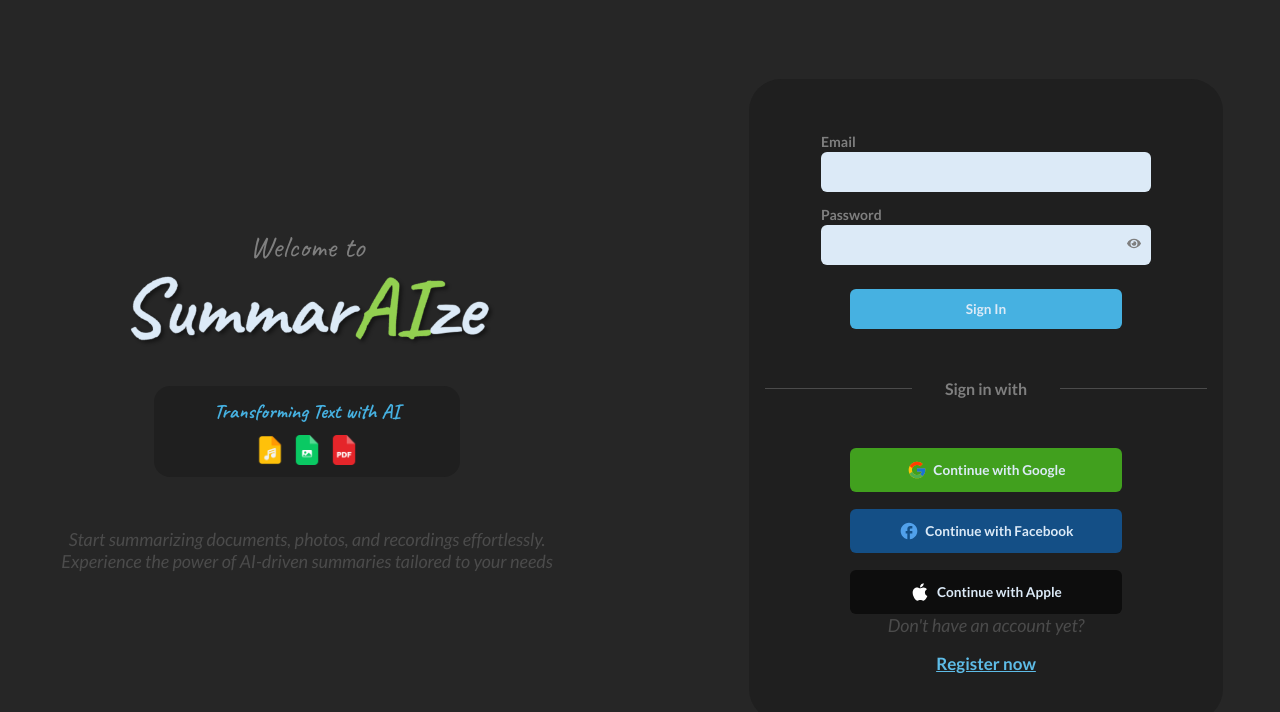
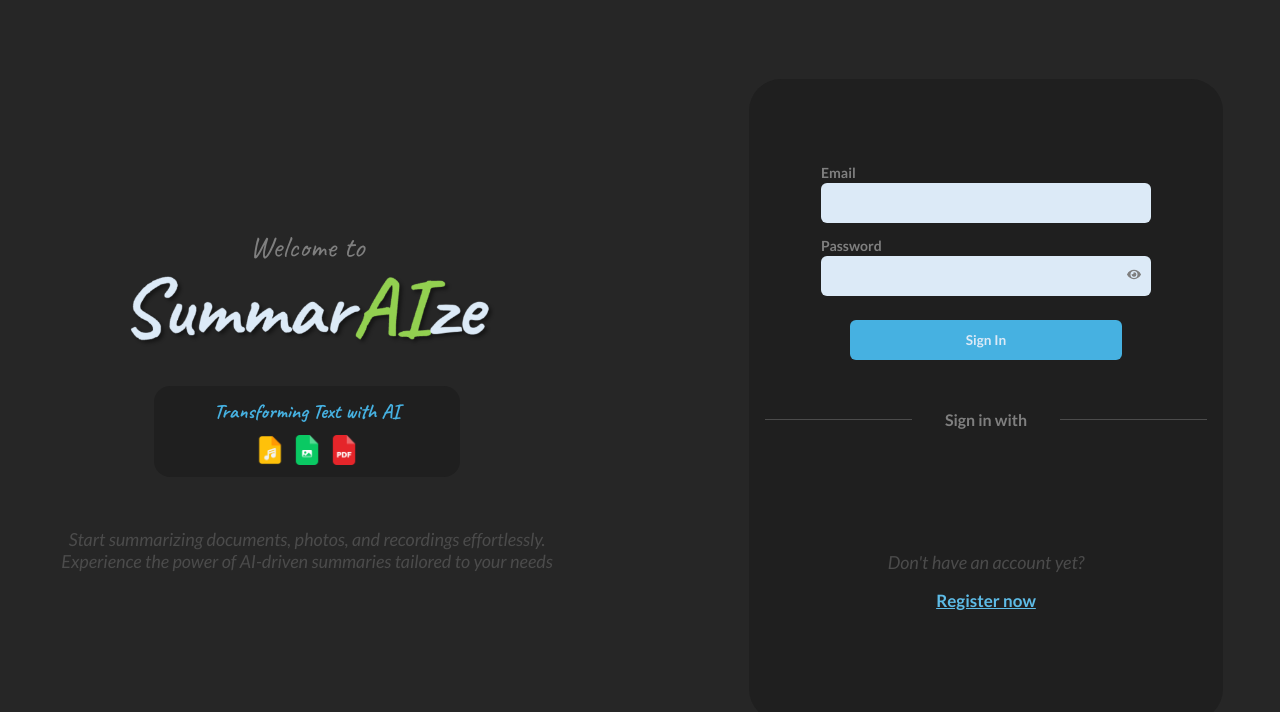
Before and after one commit to Matan-Eliyahu/SummarAIze-frontend, a React (Vite) app: page / in a window 1280 px wide. Shown: the top 712 px of the page. Built offline with nearby package versions, Linux system fonts and the light colour scheme.

Commit message:
Implemeting google sign in

```diff
--- a/package.json
+++ b/package.json
@@ -10,6 +10,7 @@
     "preview": "vite preview"
   },
   "dependencies": {
+    "@react-oauth/google": "^0.12.1",
     "@types/react-router-dom": "^5.3.3",
     "axios": "^1.7.2",
     "pdfjs-dist": "^4.2.67",
--- a/src/components/Error/Error.module.scss
+++ b/src/components/Error/Error.module.scss
@@ -5,7 +5,7 @@
   width: 100%;
   height: 100%;
   top: 9rem;
-  animation: fadeInBlur 0.4s ease-in-out forwards;
+  // animation: fadeInBlur 0.4s ease-in-out forwards;
 }
 
 @keyframes fadeInBlur {
@@ -24,7 +24,7 @@
   border-radius: 16px;
   border: 2px solid $input;
   padding: 24px 32px;
-  background-color: $secondary;
+  background-color: $primary;
   width: 25%;
   height: 20%;
   animation: fadeIn 0.4s ease-in-out;
--- a/src/components/Layout/Layout.tsx
+++ b/src/components/Layout/Layout.tsx
@@ -9,7 +9,7 @@
 }
 
 const Layout = ({ children, loading, text }: LayoutProps) => {
-  return <div className={styles.pageLayout}>{loading ? <Spinner size="l" fullPage text={text} /> : children}</div>;
+  return <div className={styles.pageLayout}>{loading ? <Spinner size="m" fullPage text={text} /> : children}</div>;
 };
 
 export default Layout;
--- a/src/context/AuthContext.tsx
+++ b/src/context/AuthContext.tsx
@@ -1,11 +1,13 @@
 import React, { createContext, ReactNode } from "react";
-import { IAuth,IUser } from "../common/types";
+import { IAuth, IUser } from "../common/types";
 import useAuthentication from "../hooks/useAuthenticatio";
+import { CredentialResponse } from "@react-oauth/google";
 
 interface AuthContextType {
   auth: IAuth | null;
   register: (user: IUser) => Promise<void>;
   login: (email: string, password: string) => Promise<void>;
+  googleSignin: (credential: CredentialResponse) => Promise<void>;
   logout: () => Promise<void>;
 }
 
--- a/src/hooks/useAuthenticatio.tsx
+++ b/src/hooks/useAuthenticatio.tsx
@@ -1,8 +1,9 @@
 import { useState, useEffect } from "react";
 import AuthService, { AxiosError } from "../services/AuthService";
-import { IAuth,IUser } from "../common/types";
+import { IAuth, IUser } from "../common/types";
 import { useError } from "./useError";
 import { clearLocalStorageAuth, getLocalStorageAuth, setLocalStorageAuth } from "../utils/localStorage";
+import { CredentialResponse } from "@react-oauth/google";
 
 export interface ExtendedAuth extends IAuth {
   expirationDate: Date;
@@ -44,6 +45,19 @@
     }
   }
 
+  async function googleSignin(credential: CredentialResponse) {
+    try {
+      const { request } = AuthService.googleSignin(credential);
+      const response = await request;
+      const auth: IAuth = response.data;
+      setLocalStorageAuth(auth);
+      setAuth(auth);
+    } catch (error) {
+      if (error instanceof AxiosError) setAlert({ error });
+      console.error("Google singin error:", error);
+    }
+  }
+
   async function logout() {
     if (auth) {
       try {
@@ -58,7 +72,7 @@
     }
   }
 
-  return { auth, register, login, logout };
+  return { auth, register, login, logout, googleSignin };
 };
 
 export default useAuthentication;
--- a/src/main.tsx
+++ b/src/main.tsx
@@ -4,8 +4,10 @@
 import "./index.scss";
 import { ErrorProvider } from "./context/ErrorContext.tsx";
 import { AuthProvider } from "./context/AuthContext.tsx";
+import { GoogleOAuthProvider } from "@react-oauth/google";
 
 ReactDOM.createRoot(document.getElementById("root")!).render(
+  <GoogleOAuthProvider clientId={import.meta.env.VITE_GOOGLE_CLIENT_ID}>
     <React.StrictMode>
       <ErrorProvider>
         <AuthProvider>
@@ -13,4 +15,5 @@
         </AuthProvider>
       </ErrorProvider>
     </React.StrictMode>
+  </GoogleOAuthProvider>
 );
--- a/src/pages/Home/Home.module.scss
+++ b/src/pages/Home/Home.module.scss
@@ -98,3 +98,11 @@
   color: $input;
   width: 500px;
 }
+
+.signupBox {
+  @extend .vbox;
+  padding: 32px;
+  gap: 0.5rem;
+  justify-content: center;
+  width: 100%;
+}
--- a/src/pages/Home/Home.tsx
+++ b/src/pages/Home/Home.tsx
@@ -1,16 +1,15 @@
-import { useNavigate } from "react-router-dom";
 import { useAuth } from "../../hooks/useAuth";
-import { FcGoogle } from "react-icons/fc";
-import { MdFacebook } from "react-icons/md";
-import { FaApple } from "react-icons/fa";
+// import { FcGoogle } from "react-icons/fc";
+// import { MdFacebook } from "react-icons/md";
+// import { FaApple } from "react-icons/fa";
 import { FormType } from "../../common/types";
 import Form from "../../components/Form/Form";
 import Welcome from "../../components/Welcome/Welcome";
 import styles from "./Home.module.scss";
+import { CredentialResponse, GoogleLogin } from "@react-oauth/google";
 
 function Home() {
-  const { login } = useAuth();
-  const navigate = useNavigate();
+  const { login, googleSignin } = useAuth();
 
   const signInForm: FormType = {
     formId: "signInForm",
@@ -38,6 +37,15 @@
     await login(email, password);
   }
 
+  async function onGoogleLoginSuccess(credentialResponse: CredentialResponse) {
+    console.log(credentialResponse);
+    await googleSignin(credentialResponse);
+  }
+
+  function onGoogleLoginFailure() {
+    console.log("Google login failed");
+  }
+
   return (
     <div className="home">
       <div className={styles.homeBox}>
@@ -47,14 +55,16 @@
         </div>
 
         <div className={styles.buttonBox}>
-          <Form formId={signInForm.formId} elements={signInForm.elements} confirmButton={signInForm.confirmButton}/>
+          <Form formId={signInForm.formId} elements={signInForm.elements} confirmButton={signInForm.confirmButton} />
           <div className={styles.boxSeparator}>
             <div className={styles.boxSeparatorLine}></div>
             <span className={styles.boxSeparatorItem}>Sign in with</span>
             <div className={styles.boxSeparatorLine}></div>
           </div>
 
-          <button className={styles.googleButton} onClick={() => navigate("signup")}>
+          <GoogleLogin theme="outline" width={270} locale="en" logo_alignment="center" text="continue_with" onSuccess={onGoogleLoginSuccess} onError={onGoogleLoginFailure} />
+
+          {/* <button className={styles.googleButton} onClick={() => navigate("signup")}>
             <FcGoogle size={20} />
             Continue with Google
           </button>
@@ -65,10 +75,11 @@
           <button className={styles.appleButton} onClick={() => navigate("signup")}>
             <FaApple size={20} className={styles.appleIcon} />
             Continue with Apple
-          </button>
-
-          <div className={styles.descriptionText}>Don't have an account yet?</div>
-          <a href="/signup">Register now</a>
+          </button> */}
+          <div className={styles.signupBox}>
+            <div className={styles.descriptionText}>Don't have an account yet?</div>
+            <a href="/signup">Register now</a>
+          </div>
         </div>
       </div>
     </div>
--- a/src/pages/Summarize/Summarize.tsx
+++ b/src/pages/Summarize/Summarize.tsx
@@ -16,7 +16,7 @@
 
   async function handleSummarize() {
     if (!file) {
-      console.log("No file!");
+      setAlert({text:"There is no file"})
       return;
     }
 
--- a/src/services/AuthService.ts
+++ b/src/services/AuthService.ts
@@ -1,3 +1,4 @@
+import { CredentialResponse } from "@react-oauth/google";
 import { IAuth, IUser } from "../common/types";
 import apiClient, { CanceledError, AxiosError } from "./apiClient";
 export { CanceledError, AxiosError };
@@ -17,6 +18,12 @@
     return { request, cancel: () => controller.abort() };
   }
 
+  googleSignin(credential: CredentialResponse) {
+    const controller = new AbortController();
+    const request = apiClient.post<IAuth>(`${this.path}/google`, credential, { signal: controller.signal });
+    return { request, cancel: () => controller.abort() };
+  }
+
   logout() {
     const controller = new AbortController();
     const request = apiClient.get(`${this.path}/logout`, { headers: { "X-Use-Refresh-Token": "true" }, signal: controller.signal });
```
Also changed, not shown: 2 other files (tests, documents, lock files or other folders). Lines whose indentation alone changed are shown as unchanged.
